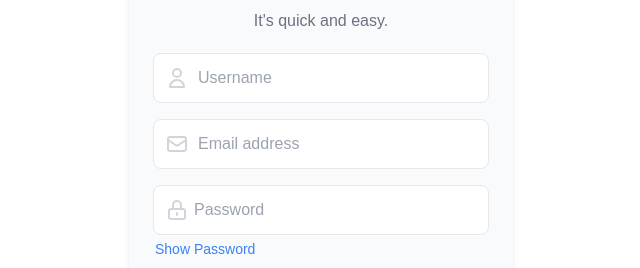
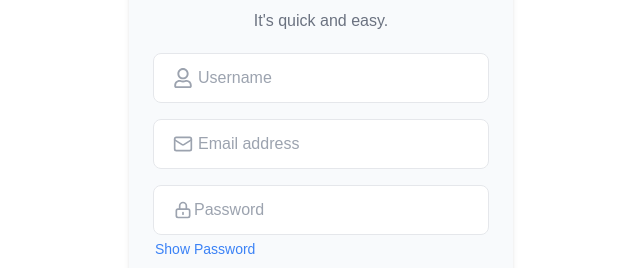
Before and after one commit to Gazi2050/bistro-client, a React (Vite) app: page /signUp in a window 1280 px wide. Shown: the part 131-399 px from the top of the page, without its empty margins (319-959 px from the left). Built offline with nearby package versions, Linux system fonts and the light colour scheme; no server answers.

Commit message:
update login

```diff
--- a/package.json
+++ b/package.json
@@ -17,6 +17,7 @@
     "react": "^18.2.0",
     "react-dom": "^18.2.0",
     "react-helmet-async": "^1.3.0",
+    "react-hook-form": "^7.48.2",
     "react-icons": "^4.11.0",
     "react-parallax": "^3.5.1",
     "react-parallax-component": "^1.0.6",
--- a/src/Components/Login/Login.jsx
+++ b/src/Components/Login/Login.jsx
@@ -1,13 +1,14 @@
 import { NavLink } from "react-router-dom";
 import { FaGithub, FaFacebook } from 'react-icons/fa';
 import { FcGoogle } from 'react-icons/fc';
-import { useEffect, useRef, useState } from "react";
+import { useContext, useEffect, useRef, useState } from "react";
 import { loadCaptchaEnginge, LoadCanvasTemplate, validateCaptcha } from 'react-simple-captcha';
+import { AuthContext } from "../../Providers/AuthProvider";
 const Login = () => {
     const [showPassword, setShowPassword] = useState(false);
     const captchaRef = useRef(null);
     const [disable, setDisable] = useState(true);
-
+    const { signIn } = useContext(AuthContext);
     useEffect(() => {
         loadCaptchaEnginge(6);
     }, [])
@@ -17,8 +18,13 @@ const Login = () => {
         const form = e.target;
         const email = form.email.value;
         const password = form.password.value;
-        const newUser = { email, password };
-        console.log(newUser)
+        const user = { email, password };
+        console.log(user)
+        signIn(email, password)
+            .then(result => {
+                const user = result.user;
+                console.log(user);
+            })
     }
 
     const handleValidateCaptcha = () => {
@@ -27,7 +33,6 @@ const Login = () => {
         if (validateCaptcha(user_captcha_value) == true) {
             setDisable(false)
         }
-
         else {
             setDisable(true)
         }
--- a/src/Components/Signup/Signup.jsx
+++ b/src/Components/Signup/Signup.jsx
@@ -1,8 +1,33 @@
 import { useState } from "react";
 import { NavLink } from "react-router-dom";
+import { FaRegUser } from "react-icons/fa";
+import { LuMail } from "react-icons/lu";
+import { HiOutlineLockClosed } from "react-icons/hi";
+import { useForm } from "react-hook-form";
+
+
+
 
 const Signup = () => {
     const [showPassword, setShowPassword] = useState(false);
+    const { register, handleSubmit, watch, formState: { errors }, } = useForm();
+
+    const onSubmit = (data) => {
+        console.log(data);
+    };
+
+    console.log(watch("example"));
+
+    // const handleSignUp = e => {
+    //     e.preventDefault();
+    //     const form = e.target;
+    //     const name = form.name.value;
+    //     const email = form.email.value;
+    //     const password = form.password.value;
+    //     const newUser = { name, email, password };
+    //     console.log(newUser)
+    // }
+
     return (
         <div className="flex flex-col-reverse lg:flex-row justify-around items-center lg:px-28">
 
@@ -16,12 +41,10 @@ const Signup = () => {
 
                     <p className="mt-1 text-center text-gray-500 dark:text-gray-400">It's quick and easy.</p>
 
-                    <form>
+                    <form onSubmit={handleSubmit(onSubmit)}>
                         <div className="relative flex items-center mt-5">
-                            <span className="absolute">
-                                <svg xmlns="http://www.w3.org/2000/svg" className="w-6 h-6 mx-3 text-gray-300 dark:text-gray-500" fill="none" viewBox="0 0 24 24" stroke="currentColor" strokeWidth="2">
-                                    <path strokeLinecap="round" strokeLinejoin="round" d="M16 7a4 4 0 11-8 0 4 4 0 018 0zM12 14a7 7 0 00-7 7h14a7 7 0 00-7-7z" />
-                                </svg>
+                            <span className="absolute m-5 text-gray-400 text-xl">
+                                <FaRegUser />
                             </span>
 
                             <input
@@ -30,27 +53,26 @@ const Signup = () => {
                                 className="block w-full py-3 text-gray-700 bg-white border rounded-lg px-11 dark:bg-gray-900 dark:text-gray-300 dark:border-gray-600 focus:border-blue-400 dark:focus:border-blue-300 focus:ring-blue-300 focus:outline-none focus:ring focus:ring-opacity-40" placeholder="Username" />
                         </div>
                         <div className="relative flex items-center mt-4">
-                            <span className="absolute">
-                                <svg xmlns="http://www.w3.org/2000/svg" className="w-6 h-6 mx-3 text-gray-300 dark:text-gray-500" fill="none" viewBox="0 0 24 24" stroke="currentColor" strokeWidth="2">
-                                    <path strokeLinecap="round" strokeLinejoin="round" d="M3 8l7.89 5.26a2 2 0 002.22 0L21 8M5 19h14a2 2 0 002-2V7a2 2 0 00-2-2H5a2 2 0 00-2 2v10a2 2 0 002 2z" />
-                                </svg>
+                            <span className="absolute m-5 text-gray-400 text-xl">
+                                <LuMail />
                             </span>
 
                             <input
+                                required
                                 name="email"
                                 type="email"
                                 className="block w-full py-3 text-gray-700 bg-white border rounded-lg px-11 dark:bg-gray-900 dark:text-gray-300 dark:border-gray-600 focus:border-blue-400 dark:focus:border-blue-300 focus:ring-blue-300 focus:outline-none focus:ring focus:ring-opacity-40" placeholder="Email address" />
                         </div>
                         <div className="relative flex items-center mt-4">
-                            <span className="absolute">
-                                <svg xmlns="http://www.w3.org/2000/svg" className="w-6 h-6 mx-3 text-gray-300 dark:text-gray-500" fill="none" viewBox="0 0 24 24" stroke="currentColor" strokeWidth="2">
-                                    <path strokeLinecap="round" strokeLinejoin="round" d="M12 15v2m-6 4h12a2 2 0 002-2v-6a2 2 0 00-2-2H6a2 2 0 00-2 2v6a2 2 0 002 2zm10-10V7a4 4 0 00-8 0v4h8z" />
-                                </svg>
+                            <span className="absolute m-5 text-gray-400 text-xl">
+                                <HiOutlineLockClosed />
                             </span>
 
                             <input
+                                required
                                 name="password"
-                                type={showPassword ? 'text' : 'password'} className="block w-full px-10 py-3 text-gray-700 bg-white border rounded-lg dark:bg-gray-900 dark:text-gray-300 dark:border-gray-600 focus:border-blue-400 dark:focus:border-blue-300 focus:ring-blue-300 focus:outline-none focus:ring focus:ring-opacity-40" placeholder="Password" />
+                                type={showPassword ? 'text' : 'password'}
+                                className="block w-full px-10 py-3 text-gray-700 bg-white border rounded-lg dark:bg-gray-900 dark:text-gray-300 dark:border-gray-600 focus:border-blue-400 dark:focus:border-blue-300 focus:ring-blue-300 focus:outline-none focus:ring focus:ring-opacity-40" placeholder="Password" />
 
                         </div>
                         <div className="m-0.5" onClick={() => setShowPassword(!showPassword)}>
--- /dev/null
+++ b/src/Providers/AuthProvider.jsx
@@ -0,0 +1,54 @@
+import { createContext, useEffect, useState } from "react";
+import { createUserWithEmailAndPassword, getAuth, onAuthStateChanged, signInWithEmailAndPassword, signOut } from "firebase/auth";
+import app from "../Firebase/Firebase.config";
+
+export const AuthContext = createContext(null);
+
+const auth = getAuth(app);
+
+const AuthProvider = ({ children }) => {
+    const [user, setUser] = useState(null);
+    const [loading, setLoading] = useState(true);
+
+    const createUser = (email, password) => {
+        setLoading(true)
+        return createUserWithEmailAndPassword(auth, email, password)
+    }
+
+    const signIn = (email, password) => {
+        setLoading(true);
+        return signInWithEmailAndPassword(email, password);
+    }
+
+    const logOut = () => {
+        setLoading(true);
+        return signOut(auth);
+    }
+
+    useEffect(() => {
+        const unsubscribe = onAuthStateChanged(auth, currentUser => {
+            setUser(currentUser);
+            console.log('currentUser', currentUser);
+            setLoading(false);
+        });
+        return () => {
+            return unsubscribe();
+        }
+    }, [])
+
+    const authInfo = {
+        user,
+        loading,
+        createUser,
+        signIn,
+        logOut
+    }
+
+    return (
+        <AuthContext.Provider value={authInfo}>
+            {children}
+        </AuthContext.Provider>
+    );
+};
+
+export default AuthProvider;
--- a/src/main.jsx
+++ b/src/main.jsx
@@ -6,12 +6,15 @@ import {
 } from "react-router-dom";
 import { router } from './Routes/Routes';
 import { HelmetProvider } from 'react-helmet-async';
+import AuthProvider from './Providers/AuthProvider';
 ReactDOM.createRoot(document.getElementById('root')).render(
   <React.StrictMode>
-    <HelmetProvider>
-      <div className='max-w-screen-xl mx-auto'>
-        <RouterProvider router={router} />
-      </div>
-    </HelmetProvider>
+    <AuthProvider>
+      <HelmetProvider>
+        <div className='max-w-screen-xl mx-auto'>
+          <RouterProvider router={router} />
+        </div>
+      </HelmetProvider>
+    </AuthProvider>
   </React.StrictMode>,
 )
```
Also changed, not shown: 1 other file (tests, documents, lock files or other folders).
